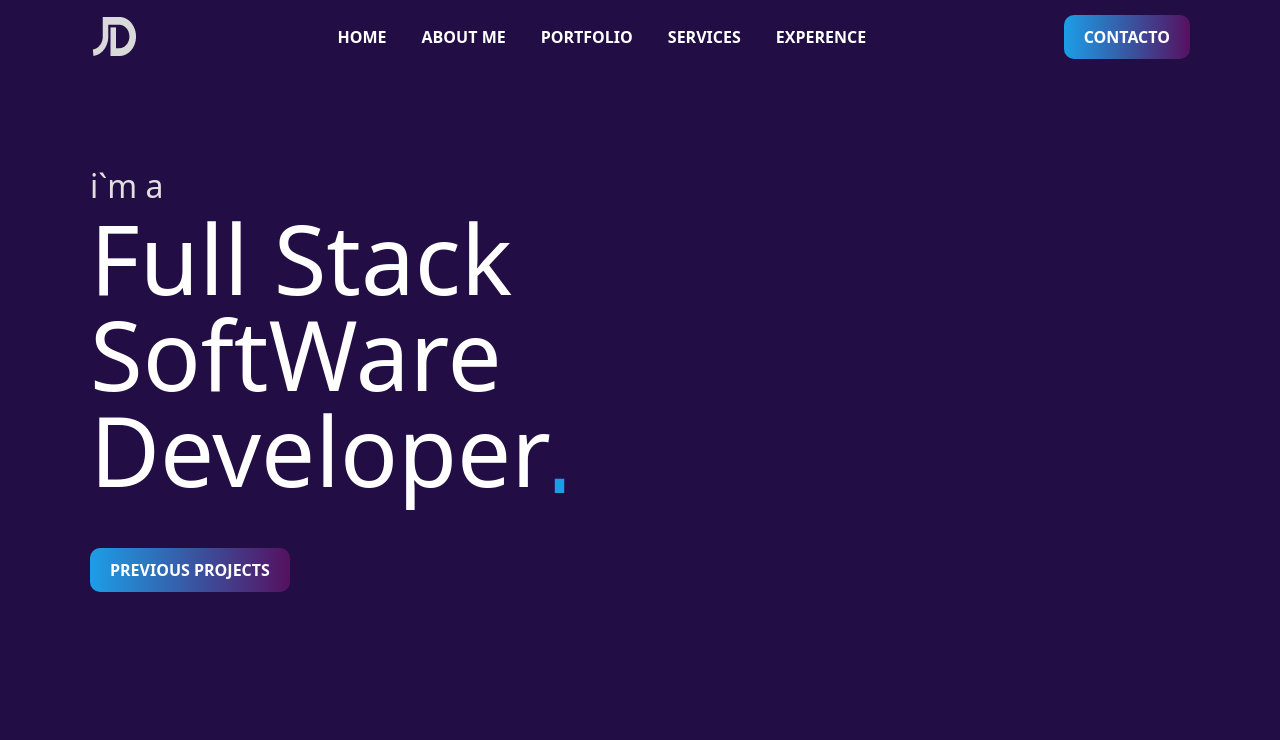
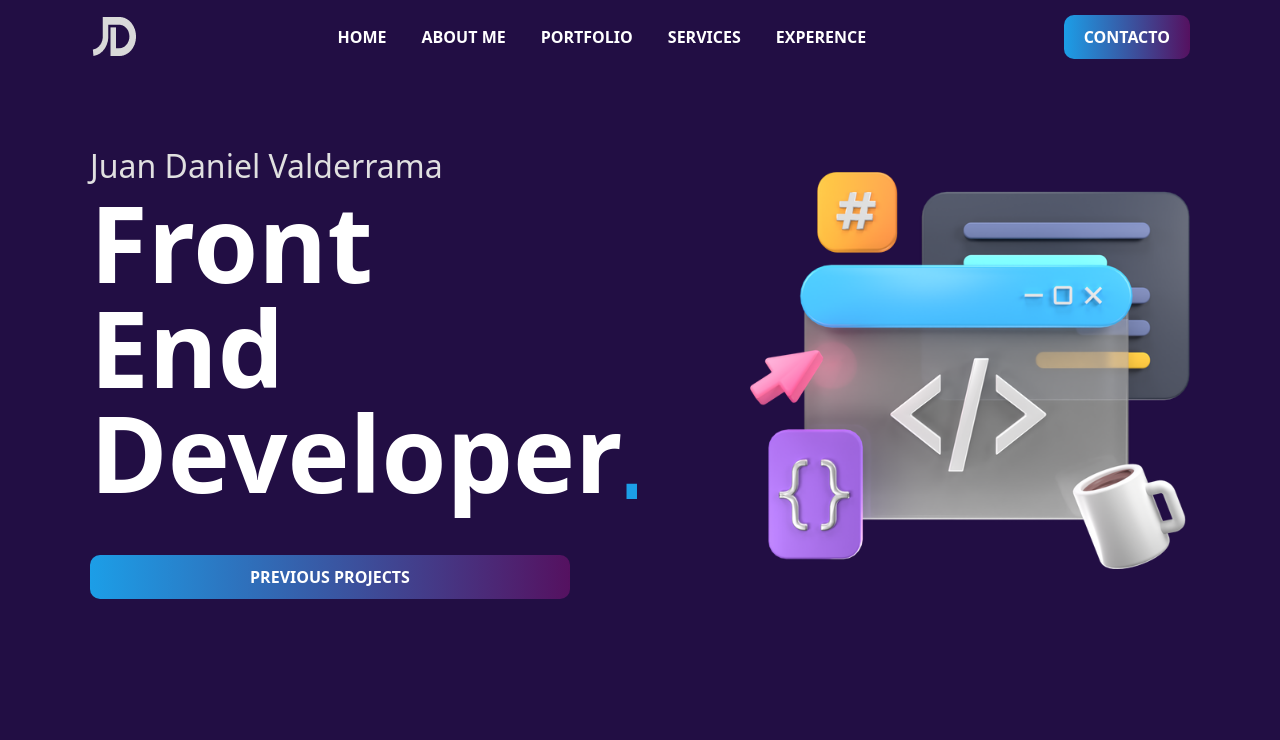
Before and after one commit to juano39/PortafolioJD, a React (Vite) app: page / in a window 1280 px wide. Shown: the top 740 px of the page. Built offline with nearby package versions, Linux system fonts and the light colour scheme.

Commit message:
img hombe

```diff
--- a/src/components/CustomButton.tsx
+++ b/src/components/CustomButton.tsx
@@ -5,6 +5,6 @@ interface Props {
 }
 export const CustomButton = ({text, classStyle, visivility}: Props) => {
   return (
-    <button className={`${classStyle} max-[768px]:w-full transition duration-300 ease-in-out hover:scale-105 hover:shadow-lg hover:shadow-[#1C9EE7] font-bold ${visivility ? 'border border-[#1C9EE7]' : 'bg-gradient-to-r from-[#1C9EE7] to-[#551160] '} uppercase  rounded-[10px] px-5 py-[10px] `}>{text}</button>
+    <button className={`${classStyle} max-lg:w-full transition duration-300 ease-in-out hover:scale-105 hover:shadow-lg hover:shadow-[#1C9EE7] font-bold ${visivility ? 'border border-[#1C9EE7]' : 'bg-gradient-to-r from-[#1C9EE7] to-[#551160] '} uppercase  rounded-[10px] px-5 py-[10px] `}>{text}</button>
   )
 }
--- a/src/components/NavBar.tsx
+++ b/src/components/NavBar.tsx
@@ -2,22 +2,21 @@ import { CustomButton } from "./CustomButton";
 
 export const NavBar = () => {
   return (
-    <nav className="w-full mx-auto mb-[100px]  font-bold flex flex-wrap items-center ">
+    <nav className="w-full mx-auto mb-[80px]  font-bold flex flex-wrap items-center ">
       <h3>
-        <img  src="logonav.png" />
-
-
+        <img src="logonav.png" />
       </h3>
 
       <section className="flex flex-wrap gap-x-[35px]  ml-auto">
-        <p>HOME</p>
-        <p>ABOUT ME</p>
-        <p>PORTFOLIO</p>
-        <p>SERVICES</p>
-        <p>EXPERENCE</p>
+        <a  className="uppercase" href="#home">home</a>
+        <a  className="uppercase" href="#about">about me</a>
+        <a  className="uppercase" href="#portfolio">portfolio</a>
+        <a  className="uppercase" href="#services">services</a>
+        <a  className="uppercase" href="#experence">experence</a>
       </section>
 
-      <CustomButton classStyle="ml-auto " text="Contacto" />
+        <CustomButton classStyle="ml-auto " text="Contacto" />
+
     </nav>
   );
 };
--- a/src/page/AboutMePage.tsx
+++ b/src/page/AboutMePage.tsx
@@ -9,7 +9,7 @@ export const AboutMePage = () => {
     AOS.init();
   }, []);
   return (
-    <section className="flex w-full max-[768px]:flex-wrap mb-[150px] gap-x-7 justify-around">
+    <section id="about" className="flex w-full max-[768px]:flex-wrap mb-[150px] gap-x-7 justify-around">
       <article data-aos="flip-left" className="relative max-[768px]:mb-8">
         <img className="relative z-20" src="imgperfil.png" alt="" />
         <div className=" w-full max-h-[443px] h-full max-lg:h-[300px] max-md:hidden rounded-[20px] border-[5px]  border-[#1C9EE7] absolute top-12 left-12 z-10"></div>
--- a/src/page/ExperiencePage.tsx
+++ b/src/page/ExperiencePage.tsx
@@ -3,7 +3,7 @@ import data from '../data/experienceData.json'
 
 export const ExperiencePage = () => {
   return (
-    <section className="mb-20">
+    <section id="experence" className="mb-20">
       <h4 className="text-center uppercase text-[32px] font-bold mb-[100px]">
         {data.pageTitle}
       </h4>
--- a/src/page/HomePage.tsx
+++ b/src/page/HomePage.tsx
@@ -9,22 +9,26 @@ export const HomePage = () => {
     AOS.init();
   }, []);
   return (
-    <header className="mb-[150px] ">
+    <header id="home" className="mb-[150px] ">
+      <section className="flex flex-wrap lg:justify-between gap-6 max-lg:justify-center items-center ">
+        <article className="max-lg:w-full flex flex-col max-lg:items-center">
           <h3 data-aos="fade" className="text-[32px] text-[#E0E0E0]">
-        i`m a
+            Juan Daniel Valderrama
           </h3>
 
           <h1
             data-aos="fade-right"
-        className="max-w-[480px] md:text-[96px] text-5xl  sm:text-[70px] leading-none mb-[50px]"
+            className="max-w-[480px] font-bold md:text-[105px] text-5xl  sm:text-[70px] leading-none mb-[50px]"
           >
-        Full Stack SoftWare Developer
+            Front End Developer
             <span className="ml-1 text-[#1C9EE7] scale-75 translate-x-4 skew-y-3 text-2xl">
               ▖
             </span>
           </h1>
-
           <CustomButton text="Previous Projects" />
+        </article>
+        <img className="w-[40%]" src="developer.png" alt="" />
+      </section>
     </header>
   );
 };
--- a/src/page/PortfolioPage.tsx
+++ b/src/page/PortfolioPage.tsx
@@ -3,7 +3,7 @@ import { CustomCardProyect } from "../components/CustomCardProyect";
 
 export const ProfolioPage = () => {
   return (
-    <section className="w-full">
+    <section id="portfolio" className="w-full">
       <h3 className="text-[32px] font-bold text-center mb-24">PORTFOLIO</h3>
       {/* <div className="w-[500px] max-[370px]:hidden flex justify-between font-bold mb-[100px] mx-auto">
         <p>Mobile App</p>
--- a/src/page/ServicesPage.tsx
+++ b/src/page/ServicesPage.tsx
@@ -3,9 +3,9 @@ import data from '../data/servicesData.json'
 
 export const ServicesPage = () => {
   return (
-    <section className="my-20">
+    <section id="services" className="my-20">
         <h4 className="text-center text-[32px] font-bold mb-[100px]">{data.pageTitle}</h4>
-        <div className="flex flex-wrap justify-center sm:gap-x-36  gap-y-12">
+        <div className="flex flex-wrap justify-center px-4 sm:gap-x-36  gap-y-12">
         {data.services.map((serv, index) => (
             <CustomCardServices image={serv.image} text={serv.description} title={serv.title} key={index}/>
 
```
Also changed, not shown: src/App.tsx (+6 -5 lines), public/developer.png (added). Lines whose indentation alone changed are shown as unchanged.
